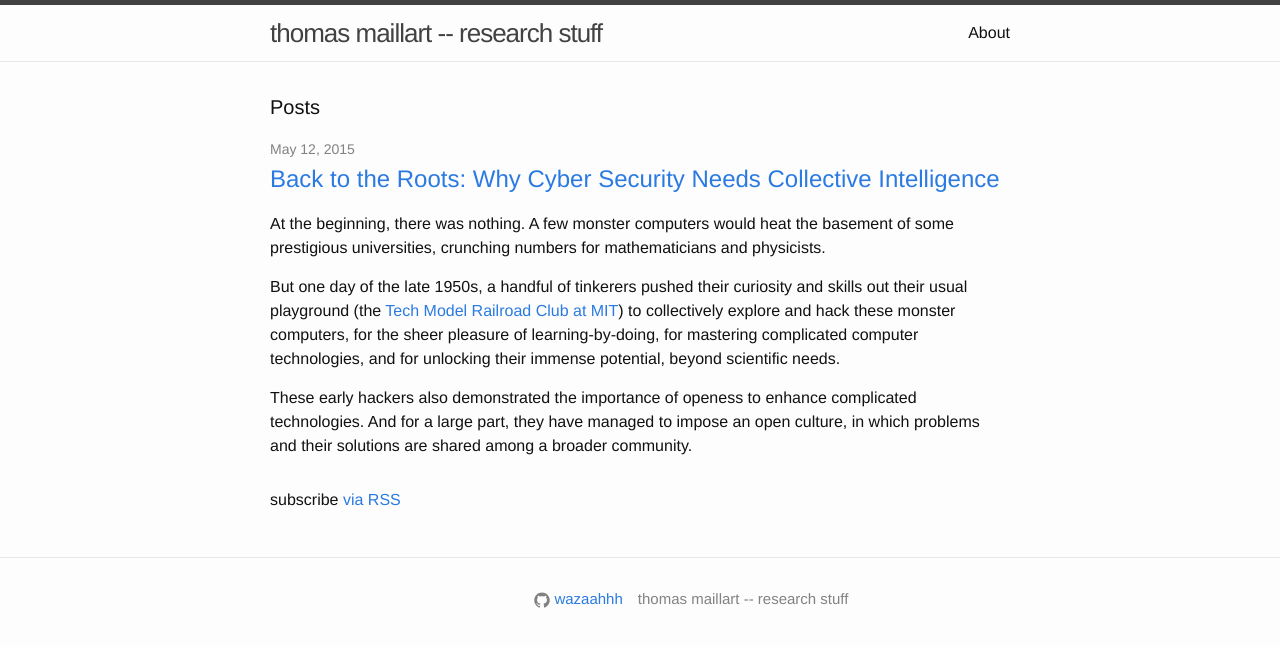
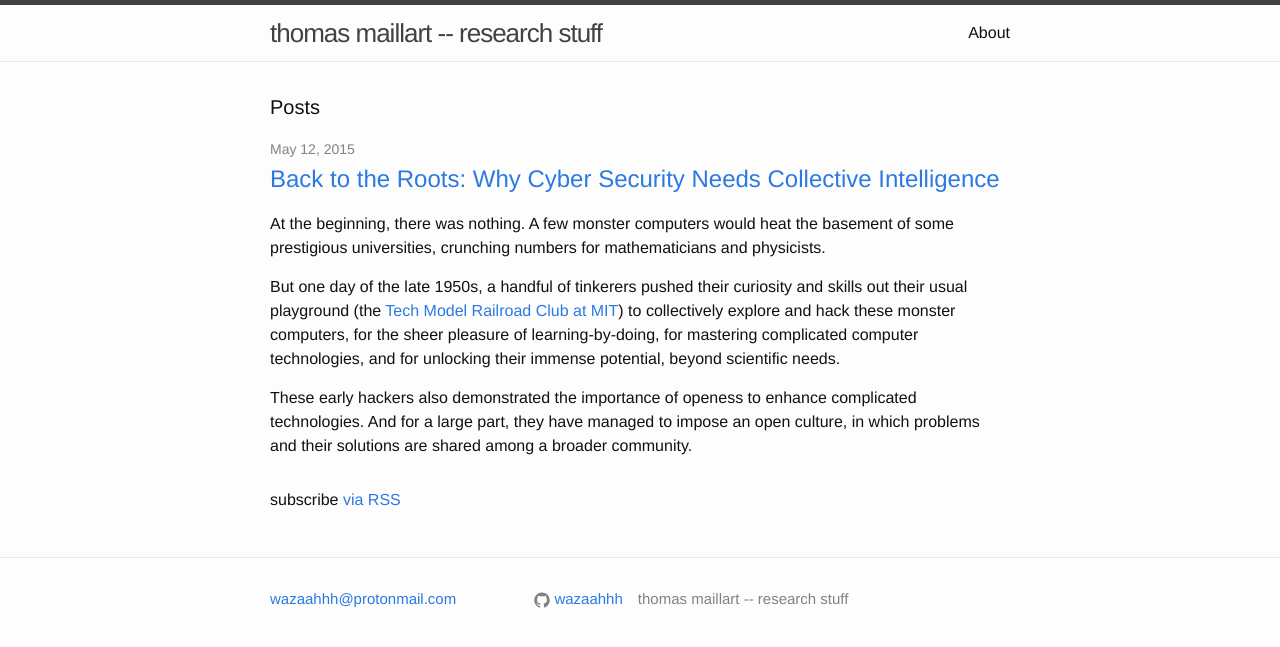
Before and after one commit to wazaahhh/wazaahhh.github.io, a Jekyll site: the page built from index.html, in a window 1280 px wide. Shown: the top 647 px of the page. Built offline with Jekyll 4.4.1, drawn with Linux system fonts in a browser that asks for light colours.

Commit message:
added proton email address

```diff
--- a/_config.yml
+++ b/_config.yml
@@ -1,6 +1,6 @@
 # Site settings
 title: thomas maillart -- research stuff
-#email: your-email@domain.com
+email: wazaahhh@protonmail.com
 description: > # this means to ignore newlines until "baseurl:"
   thomas maillart -- research stuff
 baseurl: "" # the subpath of your site, e.g. /blog/
```
